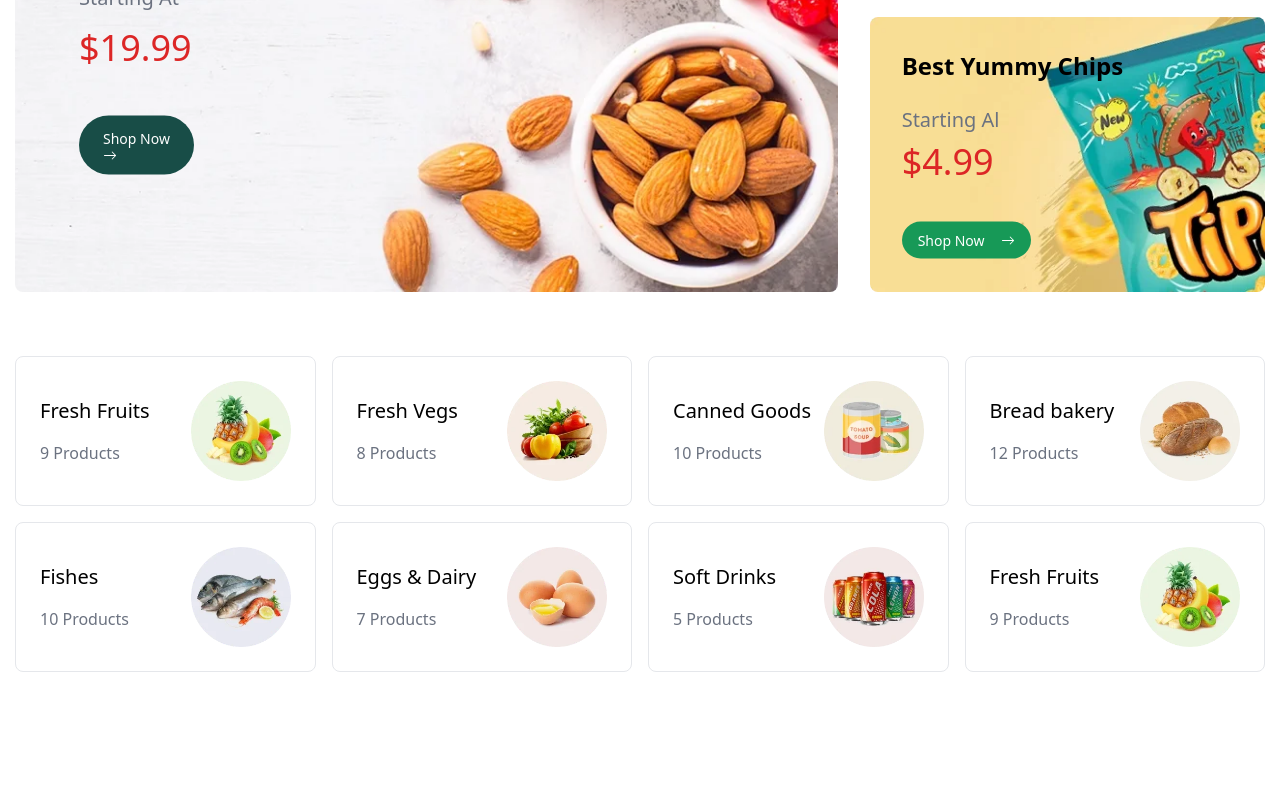
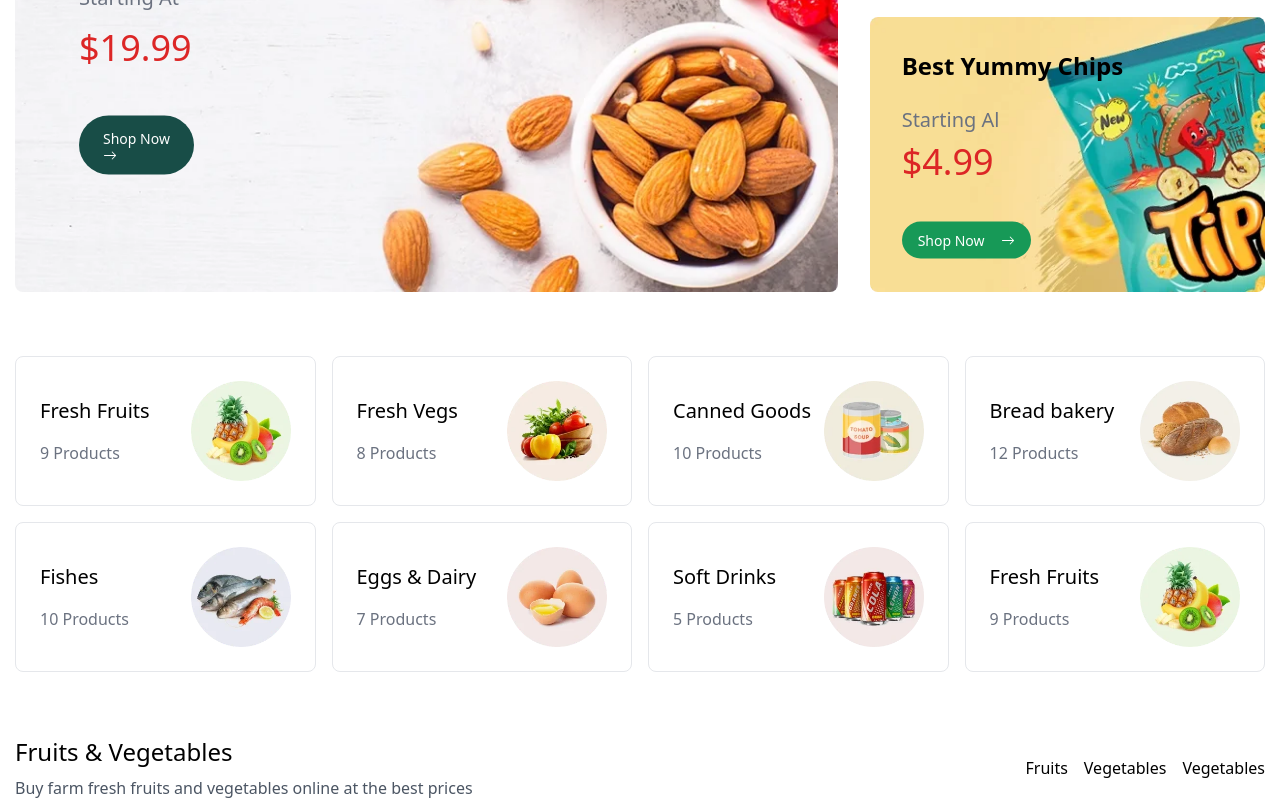
Before and after one commit to Brunogabriel-dev/ecommerce-web-ts, a React (Vite) app: page / in a window 1280 px wide. Shown: the part 404-1204 px from the top of the page. Before the commit the page ends 1076 px from the top, so only its background shows below. Built offline with nearby package versions, Linux system fonts and the light colour scheme.

Commit message:
Inclusão de texto

```diff
--- a/src/App.tsx
+++ b/src/App.tsx
@@ -1,13 +1,15 @@
 import Category from "./components/Category"
+import FeatureSectionFruits from "./components/FeatureSectionFruits"
 import Hero from "./components/Hero"
 import Navbar from "./components/Navbar"
 
 const App = () => {
   return (
     <main>
-     <Navbar/>
-     <Hero/>
-     <Category/>
+     <Navbar />
+     <Hero />
+     <Category />
+     <FeatureSectionFruits />
     </main>
   )
 }
--- a/src/components/FeatureSectionFruits.tsx
+++ b/src/components/FeatureSectionFruits.tsx
@@ -3,8 +3,17 @@
     <div className="container pt-16">
       <div className="lg:flex justify-between items-center">
         <div>
-          <h3></h3>
+          <h3 className="font-medium text-2xl">Fruits & Vegetables</h3>
+          <p className="text-gray-600 mt-2">Buy farm fresh fruits and vegetables online at the best prices</p>
         </div>
+
+
+        <div className="space-x-4 mt-8 lg:mt-0">
+         <button className="feature_btn">Fruits</button>
+          <button>Vegetables</button>
+          <button>Vegetables</button>
+        </div>
+
       </div>
     </div>
   )
```
